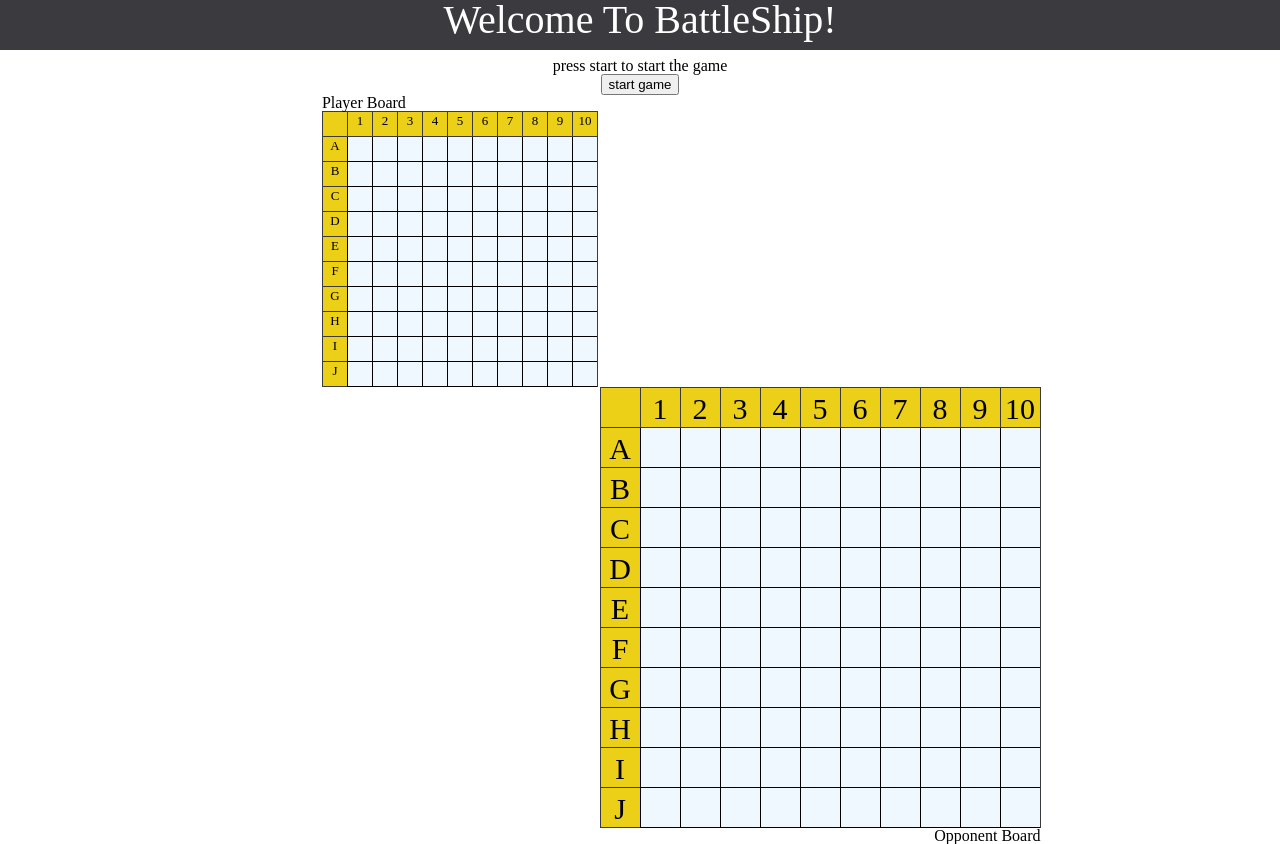
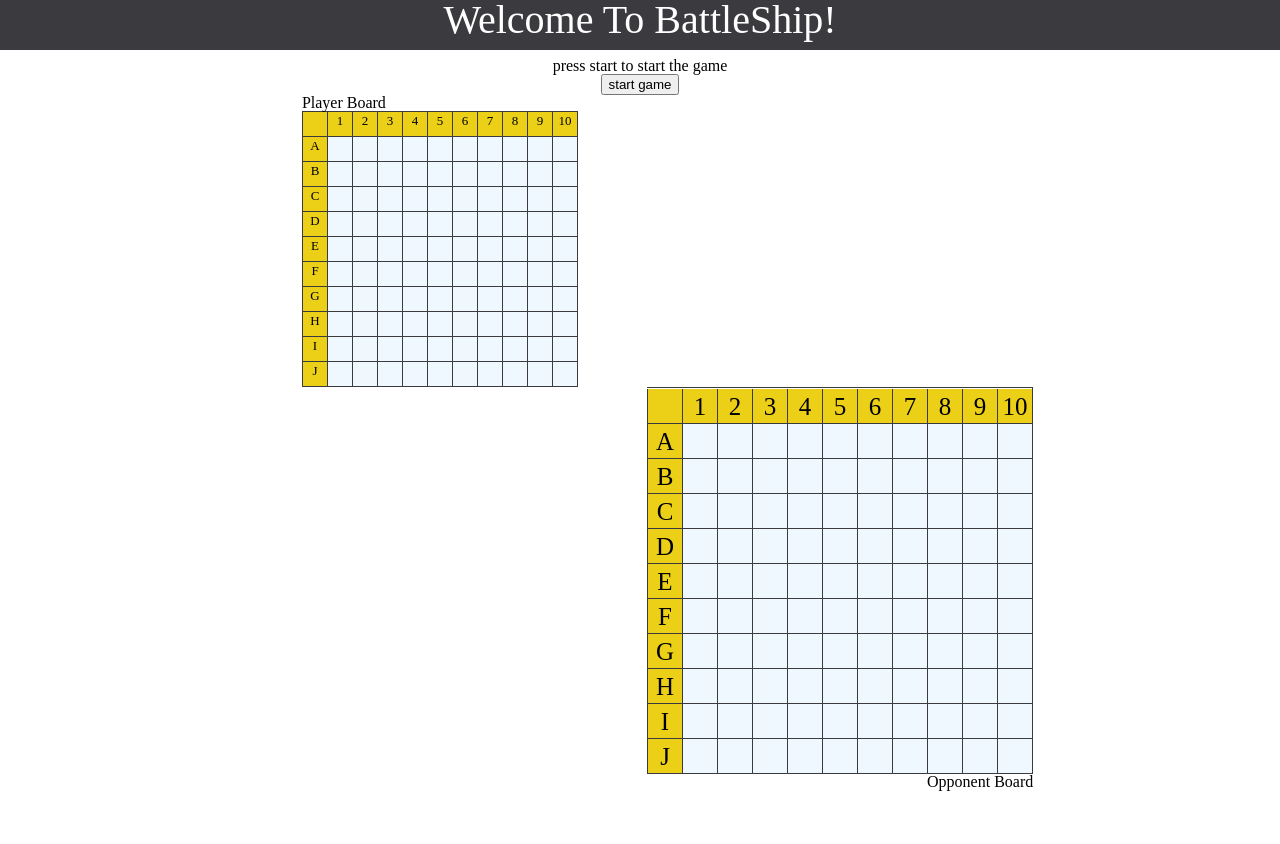
Before and after one commit to d-kang/battleship-react, a React app: page / in a window 1280 px wide. After the commit the page ends 800 px from the top, so only its background shows below. Built offline with nearby package versions, Linux system fonts and the light colour scheme; the HTML template or start-up script is replaced by a standard one.

Commit message:
Improve Look of Board And Add Board Size Variables

```diff
--- a/src/assets/app.scss
+++ b/src/assets/app.scss
@@ -1,5 +1,7 @@
 $lightblack: lighten(#252527, 9);
-
+$opBoardSize : 35px;
+$plBoardSize : 25px;
+$margin: 400px;
 .header {
   color: #fff;
   background-color: $lightblack;
@@ -20,17 +22,17 @@ $lightblack: lighten(#252527, 9);
 
 .grid-container {
   display: grid;
-  grid-template-columns: repeat(11, 25px);
   border-top: 1px;
   border-right: 1px;
   border-style: solid;
   border-color: $lightblack;
   &.player {
     font-size: small;
-    margin-right: 360px;
+    margin-right: $margin;
     padding: 0.01em;
     line-height: 1.4em;
-    grid-auto-rows: minmax(25px, 25px);
+    grid-template-columns: repeat(11, $plBoardSize);
+    grid-auto-rows: minmax($plBoardSize, $plBoardSize);
     .grid-item.letter,
     .grid-item.num {
       text-align: center;
@@ -39,14 +41,14 @@ $lightblack: lighten(#252527, 9);
       border-right: 0px;
       border-top: 0px;
     }
-
   }
   &.opponent {
-    font-size: 30px;
-    margin-left: 360px;
+    font-size: 25px;
+    margin-left: $margin;
     line-height: 1.4em;
-    grid-template-columns: repeat(11, 40px);
-    grid-auto-rows: minmax(40px, 40px);
+    padding: 0.01em;
+    grid-template-columns: repeat(11, $opBoardSize);
+    grid-auto-rows: minmax($opBoardSize, $opBoardSize);
     .grid-item.letter,
     .grid-item.num {
       text-align: center;
@@ -64,4 +66,5 @@ $lightblack: lighten(#252527, 9);
   background: aliceblue;
   border-right: 0px;
   border-top: 0px;
+  border-color: $lightblack;
 }
```
